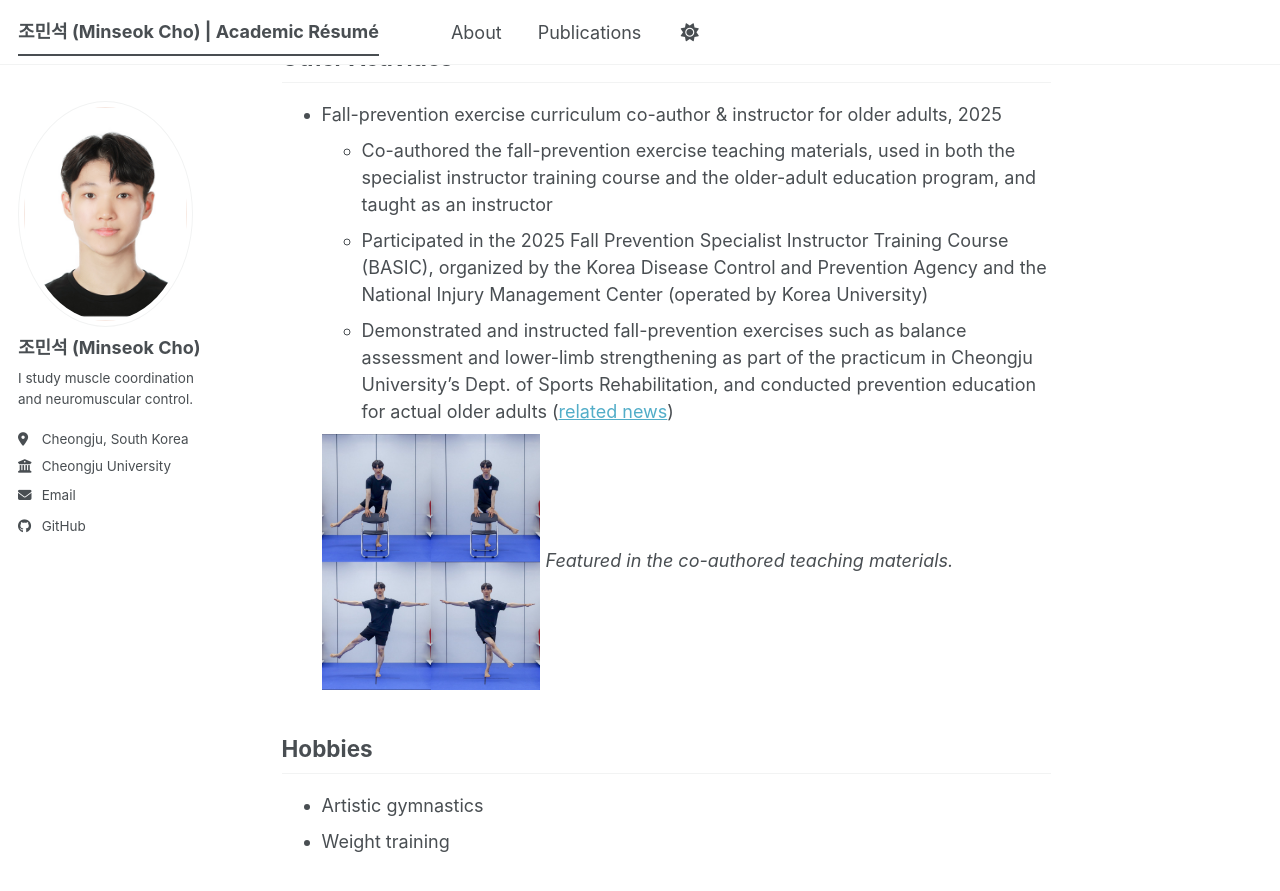
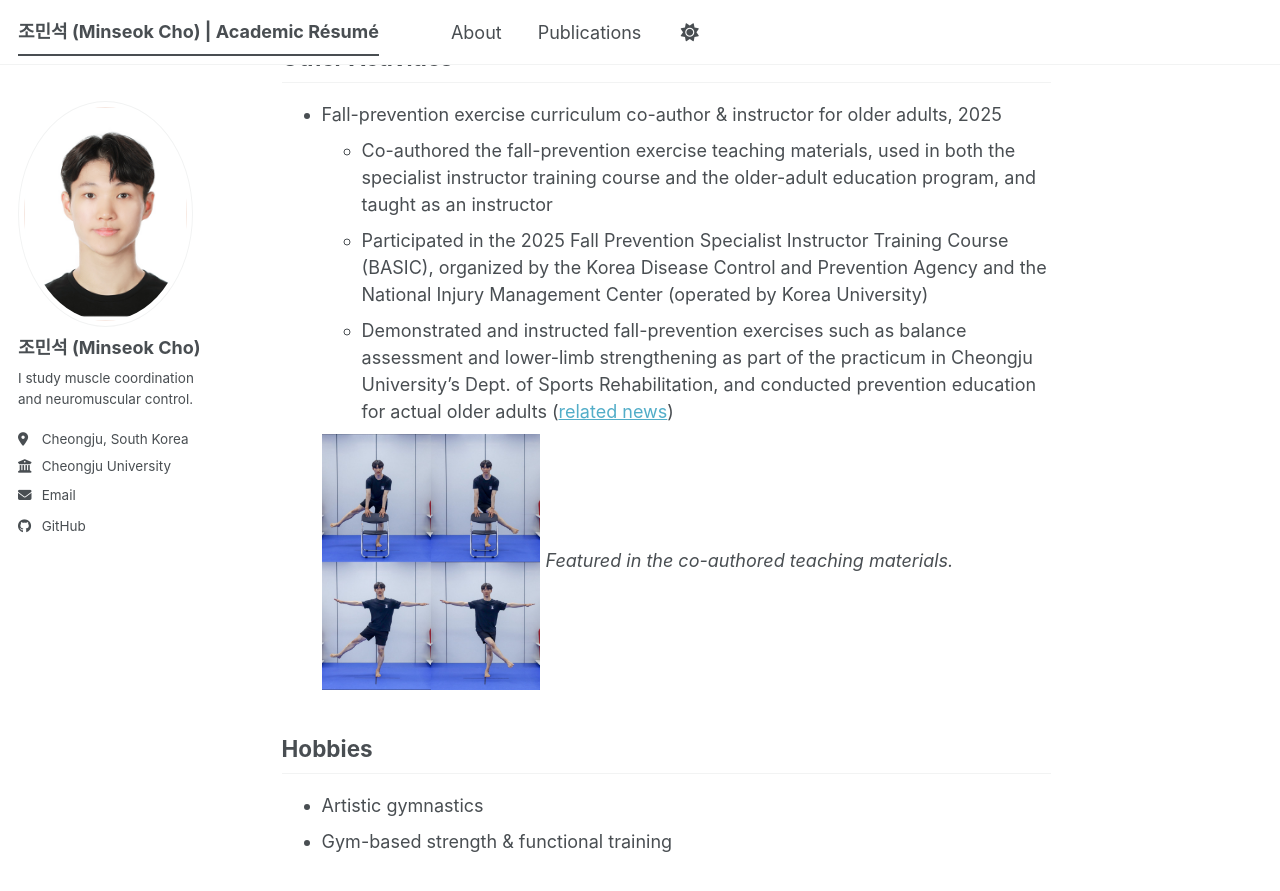
Before and after one commit to Rukkha1024/Rukkha1024.github.io, a Jekyll site: the page built from _pages/about.md, in a window 1280 px wide and 900 px high, scrolled down 1938 px. Shown: the top 891 px of the window. Built offline with Jekyll 4.4.1, drawn with Linux system fonts in a browser that asks for light colours; a style sheet for code colours, icons or effects is not loaded.

Commit message:
Update about.md

```diff
--- a/_pages/about.md
+++ b/_pages/about.md
@@ -62,4 +62,4 @@ Directions I want to take further:
 ## Hobbies
 
 - Artistic gymnastics
-- Weight training
+- Gym-based strength & functional training
```
